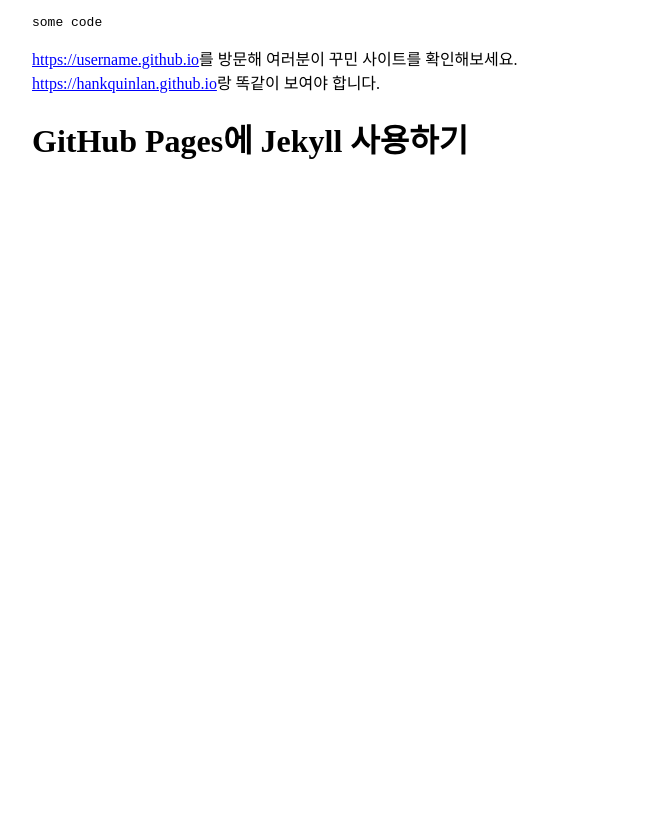
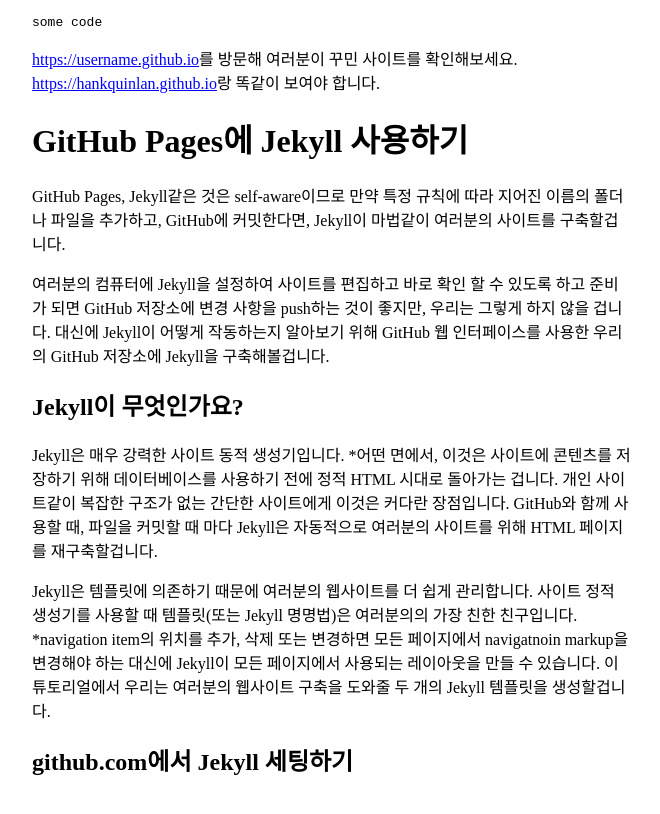
Before and after one commit to iamhabi/iamhabi.github.io, a Jekyll site: the page built from _posts/2018-12-23-Creating-and-Hosting-a-Personal-Site-on-GitHub-Translate.md, in a window 1280 px wide and 1400 px high, scrolled down 5752 px. Shown: the part 584-1398 px from the top of the window, without its empty margins (308-968 px from the left). Built offline with Jekyll 4.4.1, drawn with Linux system fonts in a browser that asks for light colours; before the commit the page ends 6539 px from its top, so only the background shows below that; some of the changed text lies outside the part shown.

Commit message:
What is Jekyll?

````diff
--- a/_posts/2018-12-23-Creating-and-Hosting-a-Personal-Site-on-GitHub-Translate.md
+++ b/_posts/2018-12-23-Creating-and-Hosting-a-Personal-Site-on-GitHub-Translate.md
@@ -26,7 +26,7 @@
 
 또 [이 문서의 끝]()에서는 Git, GitHub Pages, Jekyll과 마크다운에 여러분이 더욱 익숙해질 수 있도록 도와 줄 수 있는 매우 좋은 사이트들을 모아놨습니다. 좋은 가이드를 새로 찾는대로 리스트를 업데이트하겠습니다.
 
-# Git, GitHub 그리고 GitHub Pages가 뭔가요?
+# Git, GitHub 그리고 GitHub Pages가 무엇인가요?
 
 Git, GitHub, 그리고 GitHub Pages는 모두 밀접하게 관련되어있습니다. Git은 작업을 하기 위한 것이고 GitHub와 GitHub Pages는 여러분이 완료한 작업을 저장하는 곳이라고 생각하세요. Git을 사용한 프로젝트는 GitHub나 GitHub Pages에 공개적으로 저장되므로 일반적으로 Git은 여러분의 로컬 컴퓨터에서 하는 작업이며, GitHub는 모든 작업을 서버에 공개적으로 저장하는 곳입니다.
 
@@ -61,7 +61,7 @@
 
 ## GitHub Pages
 
-GitHub Pages는 GitHub를 통해 무료로 호스팅되는 공개 웹 페이지입니다. GitHub 유저들은 개인 웹사이트(유저 당 한 사이트)와 특정 GitHub 프로젝트에 대한 사이트를 만들고 호스팅을 할 수 있습니다. Pages는 GitHub와 동일한 방식으로 작업을 할 수 있도록 해주며, 저장소의 이름이 특정 방식으로 지정되어 있고 파일이 HTML이나 마크다운이라면 파일을 웹사이트 형식으로 볼 수 있습니다. GitHub Pages는 GitHub의 *자각 버전입니다. Pages는 또한 우리가 배울 [Jekyll](https://jekyllrb.com/)이라고 부르는 강력한 [사이트 생성기](https://www.staticgen.com/) 포함합니다.
+GitHub Pages는 GitHub를 통해 무료로 호스팅되는 공개 웹 페이지입니다. GitHub 유저들은 개인 웹사이트(유저 당 한 사이트)와 특정 GitHub 프로젝트에 대한 사이트를 만들고 호스팅을 할 수 있습니다. Pages는 GitHub와 동일한 방식으로 작업을 할 수 있도록 해주며, 저장소의 이름이 특정 방식으로 지정되어 있고 파일이 HTML이나 마크다운이라면 파일을 웹사이트 형식으로 볼 수 있습니다. GitHub Pages는 GitHub의 self-aware 버전입니다. Pages는 또한 우리가 배울 [Jekyll](https://jekyllrb.com/)이라고 부르는 강력한 [사이트 생성기](https://www.staticgen.com/) 포함합니다.
 
 # GitHub Pages 시작하기
 
@@ -110,7 +110,7 @@
 
 ![](http://jmcglone.com/img/guides/07-01-edit-index-page.png)
 
-`main.css` 파일을 추가하세요.(추가된 내용은 굵게 표시됩니다.):
+`main.css` 파일을 추가하세요.(추가된 내용은 굵게 표시됩니다):
 
 ```
 some code
@@ -119,3 +119,15 @@
 <https://username.github.io>를 방문해 여러분이 꾸민 사이트를 확인해보세요. <https://hankquinlan.github.io>랑 똑같이 보여야 합니다.
 
 # GitHub Pages에 Jekyll 사용하기
+
+GitHub Pages, Jekyll같은 것은 self-aware이므로 만약 특정 규칙에 따라 지어진 이름의 폴더나 파일을 추가하고, GitHub에 커밋한다면, Jekyll이 마법같이 여러분의 사이트를 구축할겁니다.
+
+여러분의 컴퓨터에 Jekyll을 설정하여 사이트를 편집하고 바로 확인 할 수 있도록 하고 준비가 되면 GitHub 저장소에 변경 사항을 push하는 것이 좋지만, 우리는 그렇게 하지 않을 겁니다. 대신에 Jekyll이 어떻게 작동하는지 알아보기 위해 GitHub 웹 인터페이스를 사용한 우리의 GitHub 저장소에 Jekyll을 구축해볼겁니다.
+
+## Jekyll이 무엇인가요?
+
+Jekyll은 매우 강력한 사이트 동적 생성기입니다. *어떤 면에서, 이것은 사이트에 콘텐츠를 저장하기 위해 데이터베이스를 사용하기 전에 정적 HTML 시대로 돌아가는 겁니다. 개인 사이트같이 복잡한 구조가 없는 간단한 사이트에게 이것은 커다란 장점입니다. GitHub와 함께 사용할 때, 파일을 커밋할 때 마다 Jekyll은 자동적으로 여러분의 사이트를 위해 HTML 페이지를 재구축할겁니다.
+
+Jekyll은 템플릿에 의존하기 때문에 여러분의 웹사이트를 더 쉽게 관리합니다. 사이트 정적 생성기를 사용할 때 템플릿(또는 Jekyll 명명법)은 여러분의의 가장 친한 친구입니다. *navigation item의 위치를 추가, 삭제 또는 변경하면 모든 페이지에서 navigatnoin markup을 변경해야 하는 대신에 Jekyll이 모든 페이지에서 사용되는 레이아웃을 만들 수 있습니다. 이 튜토리얼에서 우리는 여러분의 웹사이트 구축을 도와줄 두 개의 Jekyll 템플릿을 생성할겁니다.
+
+## github.com에서 Jekyll 세팅하기
````
